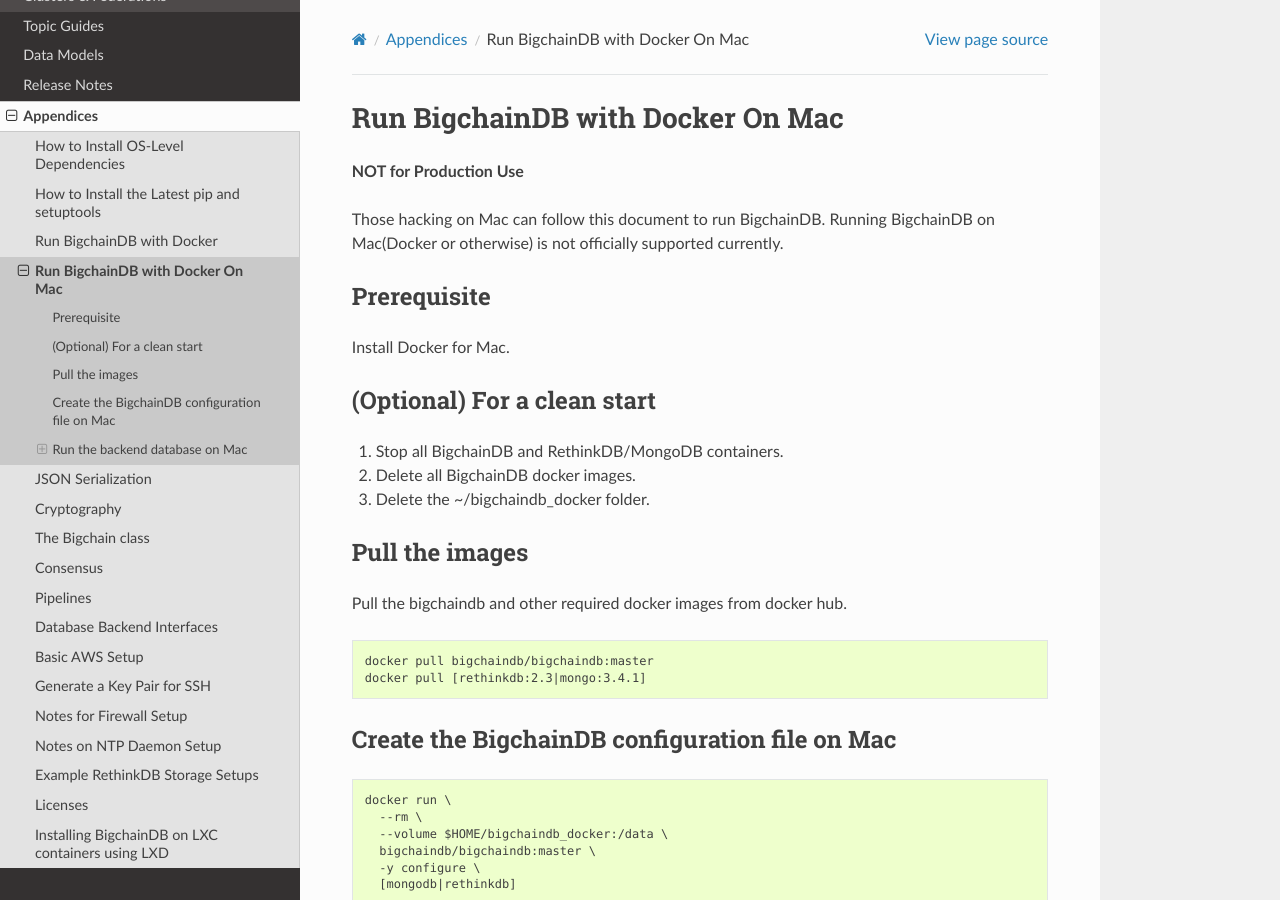
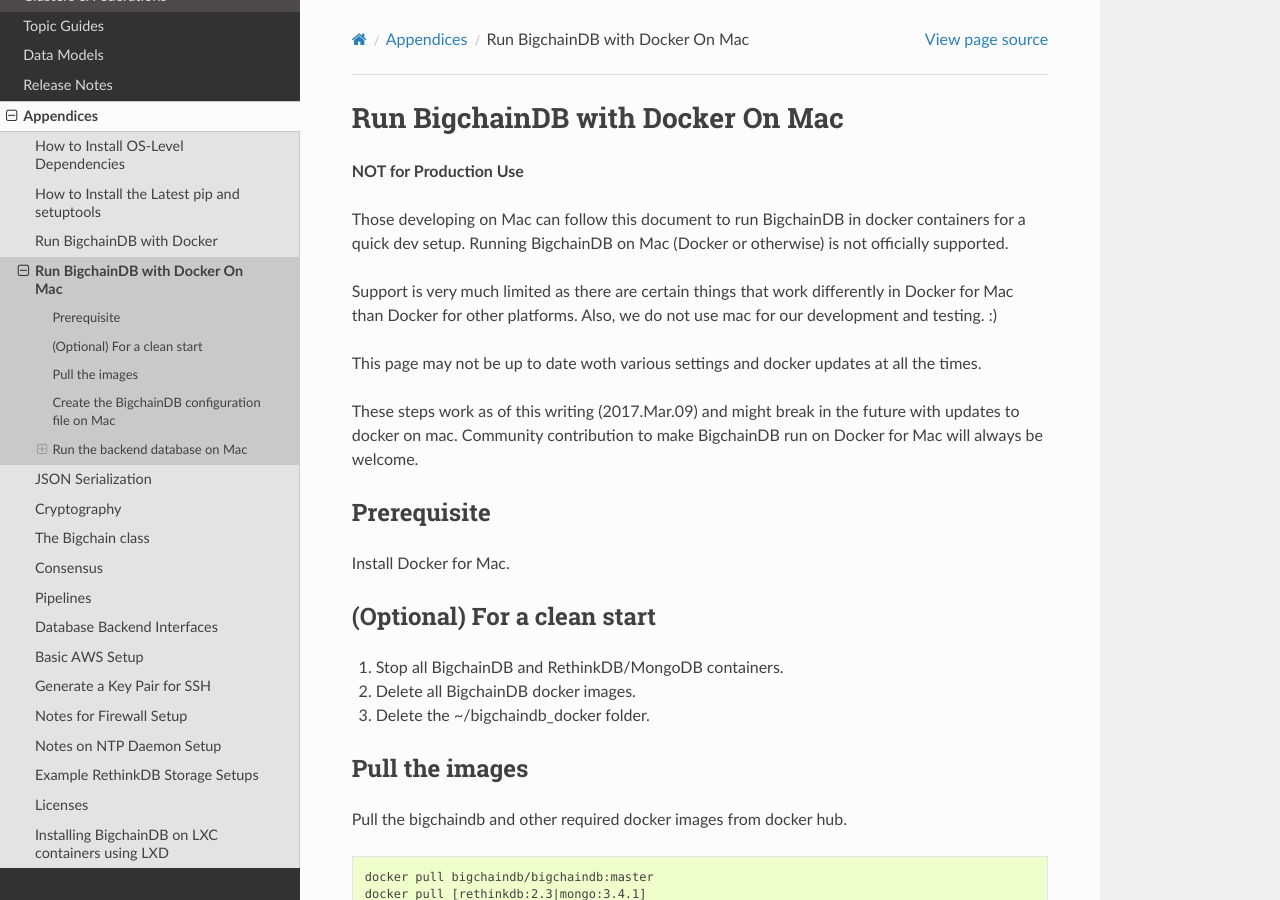
Before and after one commit to bigchaindb/bigchaindb, a Sphinx documentation site: the page built from docs/server/source/appendices/docker-on-mac.md, in a window 1280 px wide and 900 px high. Built offline with Sphinx 7.4.7 and the Read the Docs theme 2.0.0, drawn with Linux system fonts in a browser that asks for light colours; pages that are not in the unit, such as notebooks, are missing from menus.

Commit message:
Updating docker-on-mac documentation

```diff
--- a/docs/server/source/appendices/docker-on-mac.md
+++ b/docs/server/source/appendices/docker-on-mac.md
@@ -2,9 +2,22 @@
 
 **NOT for Production Use**
 
-Those hacking on Mac can follow this document to run BigchainDB.
-Running BigchainDB on Mac(Docker or otherwise) is not officially supported
-currently.
+Those developing on Mac can follow this document to run BigchainDB in docker
+containers for a quick dev setup.
+Running BigchainDB on Mac (Docker or otherwise) is not officially supported.
+
+Support is very much limited as there are certain things that work differently
+in Docker for Mac than Docker for other platforms.
+Also, we do not use mac for our development and testing. :)
+
+This page may not be up to date woth various settings and docker updates at
+all the times.
+
+These steps work as of this writing (2017.Mar.09) and might break in the
+future with updates to docker on mac.
+Community contribution to make BigchainDB run on Docker for Mac will always be
+welcome.
+
 
 ## Prerequisite
 
```
